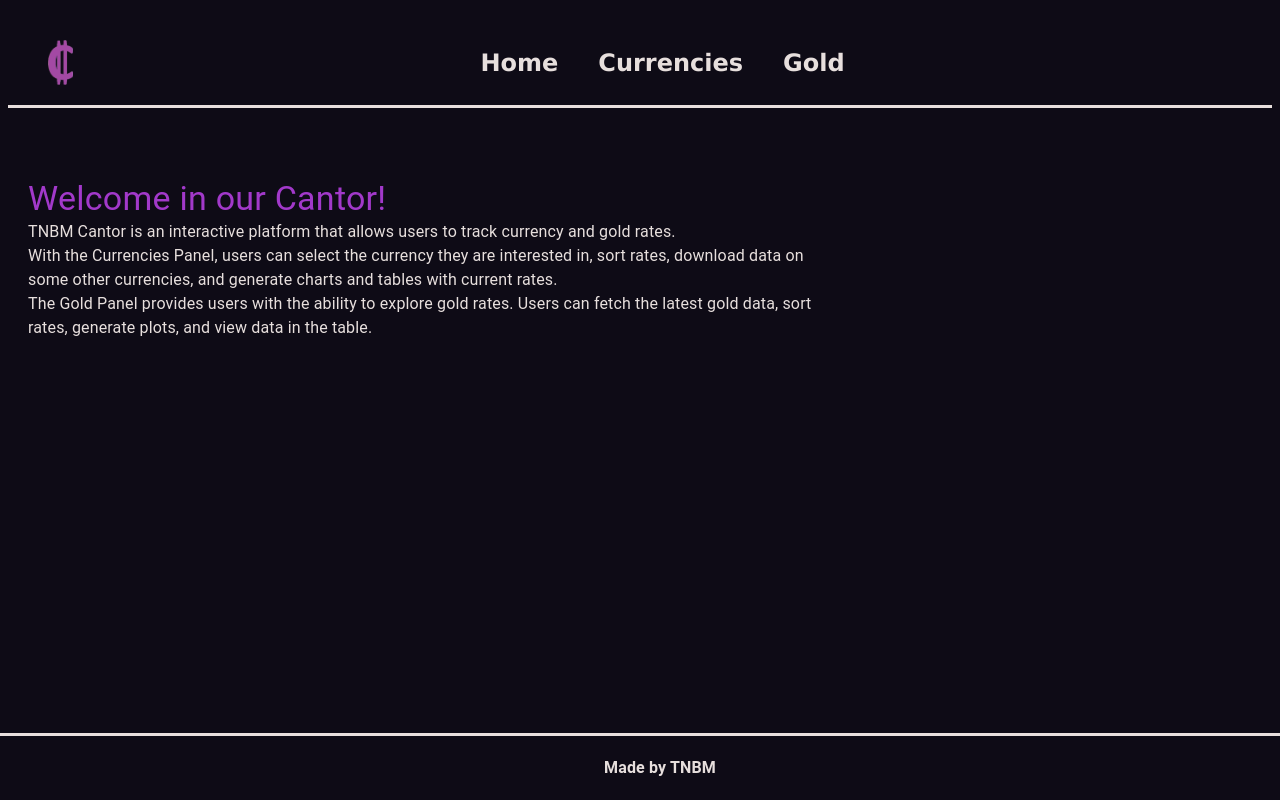
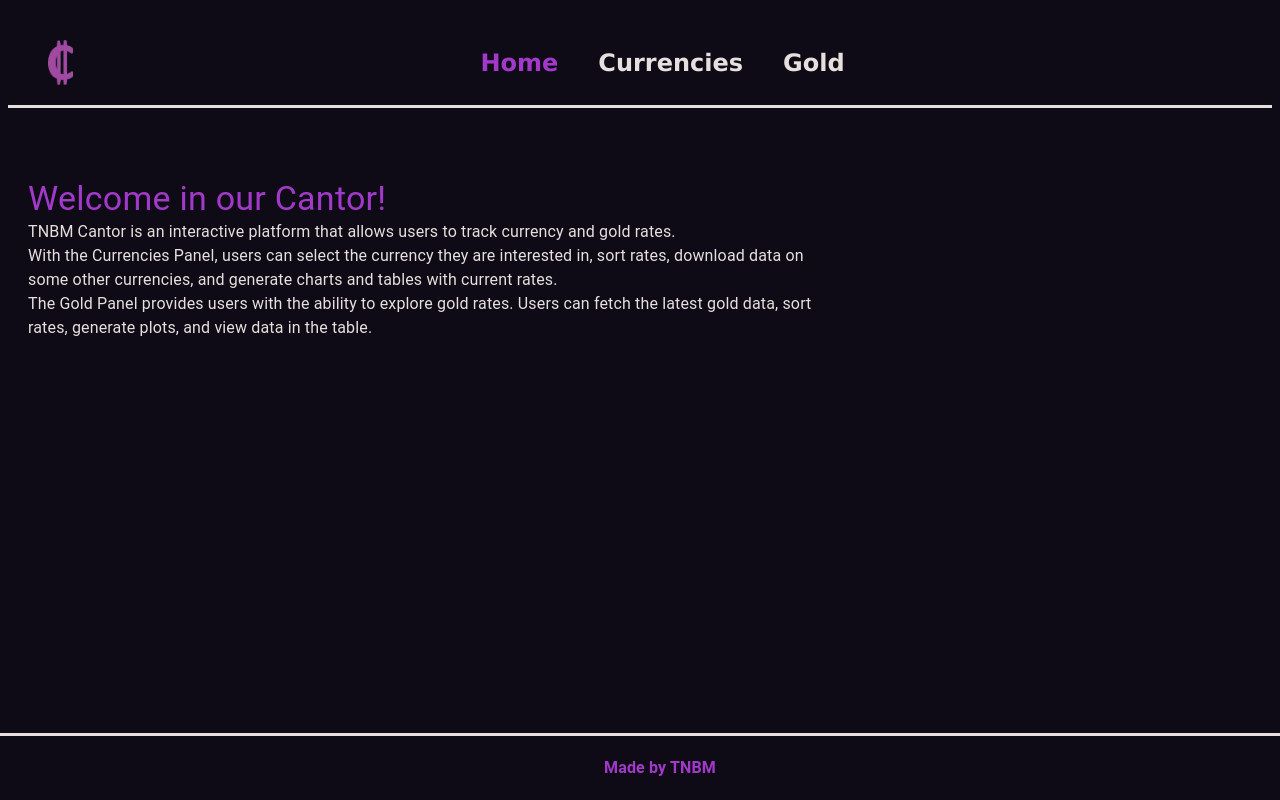
Before and after one commit to PawelSobiech/react-cantor-app, a React (Create React App) app: page / in a window 1280 px wide. Built offline with nearby package versions, Linux system fonts and the light colour scheme.

Commit message:
Minor frontend changes

```diff
--- a/src/components/Footer.js
+++ b/src/components/Footer.js
@@ -17,7 +17,7 @@ const Footer = () => {
         padding: '20px',
       }}
     >
-      <Typography fontWeight="bold" color="#e7dfdd" flexShrink={0}>
+      <Typography fontWeight="bold" color="#a239ca">
         Made by TNBM
       </Typography>
     </Stack>
--- a/src/components/Navbar.js
+++ b/src/components/Navbar.js
@@ -1,8 +1,10 @@
-import React from 'react'
-import { Stack } from '@mui/material'
-import { Link } from 'react-router-dom'
+import React from 'react';
+import { Stack } from '@mui/material';
+import { Link, useLocation } from 'react-router-dom';
 
 const Navbar = () => {
+  const location = useLocation();
+
   return (
     <Stack
       direction="row"
@@ -29,7 +31,7 @@ const Navbar = () => {
           to="/"
           style={{
             textDecoration: 'none',
-            color: '#e7dfdd',
+            color: location.pathname === '/' ? '#a239ca' : '#e7dfdd',
             fontWeight: 'bold'
           }}
         >
@@ -39,7 +41,7 @@ const Navbar = () => {
           to="/currency-panel"
           style={{
             textDecoration: 'none',
-            color: '#e7dfdd',
+            color: location.pathname.includes('/currency-panel') ? '#a239ca' : '#e7dfdd',
             fontWeight: 'bold'
           }}
         >
@@ -49,7 +51,7 @@ const Navbar = () => {
           to="/gold-panel"
           style={{
             textDecoration: 'none',
-            color: '#e7dfdd',
+            color: location.pathname.includes('/gold-panel') ? '#a239ca' : '#e7dfdd',
             fontWeight: 'bold'
           }}
         >
@@ -57,7 +59,7 @@ const Navbar = () => {
         </Link>
       </Stack>
     </Stack>
-  )
-}
+  );
+};
 
-export default Navbar
+export default Navbar;
--- a/src/pages/GoldPanel.js
+++ b/src/pages/GoldPanel.js
@@ -150,7 +150,6 @@ export default function GoldPanel() {
                   <TableBody>
                     {savedData.map((dane) => (
                       <TableRow key={dane.data} sx={{color: '#e7dfdd'}}>
-                        {console.log(`datakey ${dane.data}`)}
                         <TableCell sx={{ border: '1px solid #ccc', color: '#e7dfdd' }}>{dane.cena}</TableCell>
                         <TableCell sx={{ border: '1px solid #ccc', color: '#e7dfdd' }}>{dane.data}</TableCell>
                       </TableRow>
```
Also changed, not shown: 1 other file (tests, documents, lock files or other folders).
